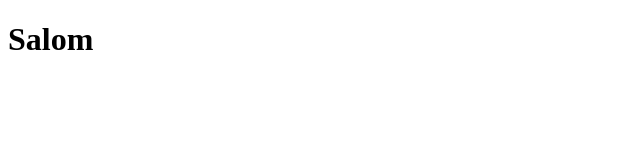
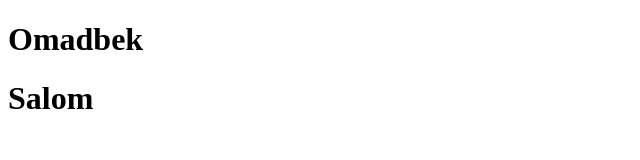
Before and after one commit to OmadbekCode/sherik2, a plain HTML site: page index.html in a window 1280 px wide. Shown: the whole page, without its empty margins (0-640 px from the left). Drawn offline with Linux system fonts and the light colour scheme.

Commit message:
h1 ochib qoydim

```diff
--- a/index.html
+++ b/index.html
@@ -6,7 +6,7 @@
     <title>Document</title>
 </head>
 <body>
-
+    <h1>Omadbek</h1>
 
     <h1>Salom</h1>
 </body>
```
